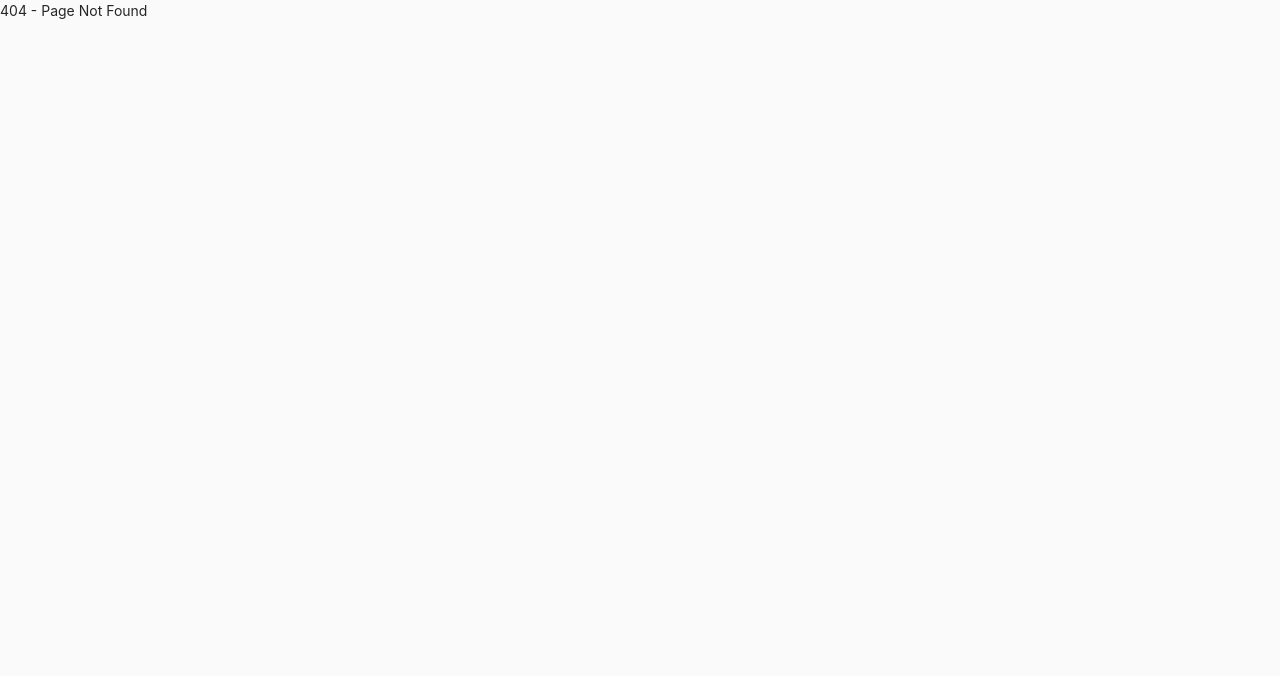
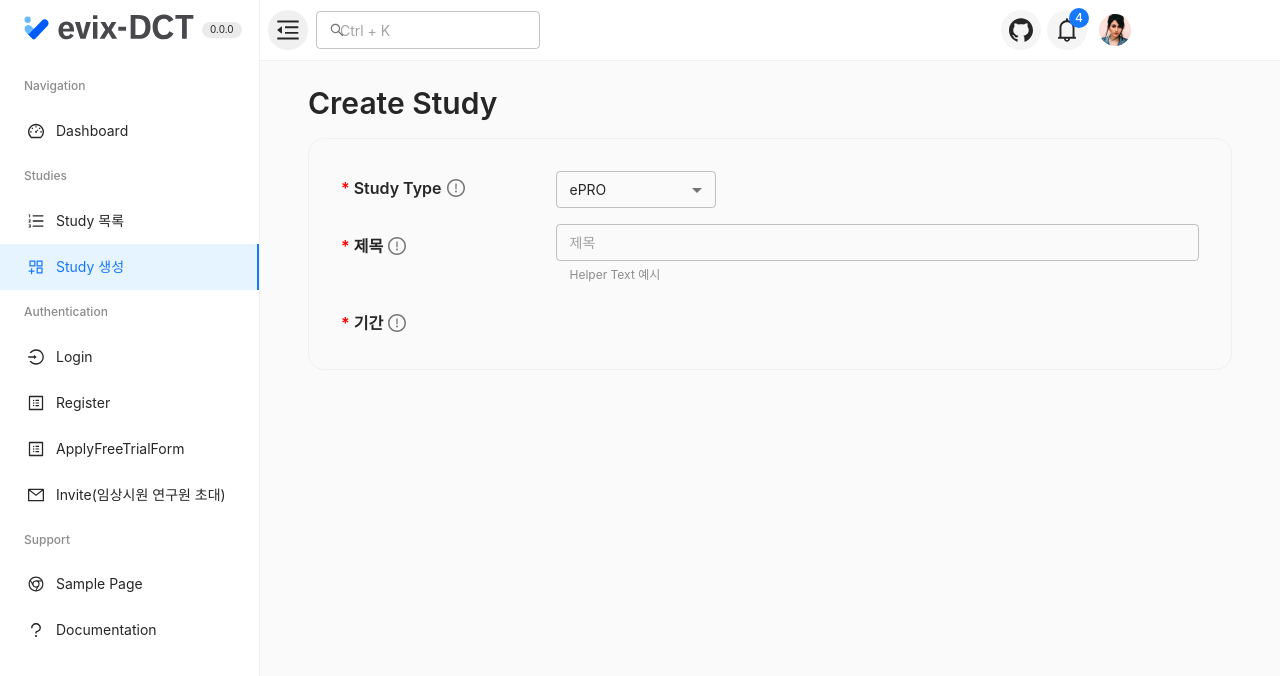
Before and after one commit to hyojin-hubilon/evix-backup, a React (Vite) app in the folder client/: page /study/new in a window 1280 px wide. Before the commit this address had no page. Shown: the top 676 px of the page. Built offline with nearby package versions, Linux system fonts and the light colour scheme; a web font is replaced by a local one.

Commit message:
datepicker 추가

```diff
--- a/client/package.json
+++ b/client/package.json
@@ -17,10 +17,12 @@
     "@mui/icons-material": "^5.15.20",
     "@mui/material": "^5.15.20",
     "@mui/x-data-grid": "^7.8.0",
+    "@mui/x-date-pickers": "^7.9.0",
     "@react-oauth/google": "^0.12.1",
     "@reduxjs/toolkit": "^2.2.5",
     "apexcharts": "^3.49.2",
     "axios": "^1.7.2",
+    "dayjs": "^1.11.11",
     "formik": "^2.4.6",
     "framer-motion": "^11.2.12",
     "i18next": "^23.11.5",
--- /dev/null
+++ b/client/src/pages/study/StudyNew.tsx
@@ -0,0 +1,82 @@
+import { ExclamationCircleOutlined } from "@ant-design/icons";
+import { Box, Container, FormControl, FormHelperText, Grid, IconButton, MenuItem, OutlinedInput, Select, Tooltip, Typography, useTheme } from '@mui/material';
+import { DatePicker } from '@mui/x-date-pickers';
+
+const StudyNew = () => {
+	const theme = useTheme();
+	const { divider } = theme.palette;
+	return (
+	<Container maxWidth="lg">
+		<Typography variant="h2" mb={2}>Create Study</Typography>
+		<Box sx={{p:'1rem', borderRadius: '1rem', border: `1px solid ${divider}`}}>
+			<Box display="flex" alignItems="center" flexDirection="column" gap={2} sx={{p: "1rem"}}>
+
+				<Grid container alignItems="flex-start">
+					<Grid item xs={3}>
+							<Box display="flex" alignItems="center" sx={{pt:"0.2rem"}}>
+								<Typography variant="h5"><span style={{color: "red"}}>*</span> Study Type</Typography>
+								<Tooltip title="Study Type을 선택할 수 있습니다" placement="right">
+									<IconButton size="small">
+										<ExclamationCircleOutlined />
+									</IconButton>
+								</Tooltip>
+							</Box>
+					</Grid>
+					<Grid item xs={9}>
+						<FormControl size="small">
+							<Select
+								value="ePRO"
+								sx={{width: "10rem"}}
+								>
+								<MenuItem value="ePRO">ePRO</MenuItem>
+							</Select>
+						</FormControl>
+					</Grid>
+				</Grid>
+
+				{/* <Divider flexItem /> */}
+
+				<Grid container alignItems="flex-start">
+					<Grid item xs={3}>
+							<Box display="flex" alignItems="center" sx={{pt:"0.5rem"}}>
+								<Typography variant="h5"><span style={{color: "red"}}>*</span> 제목</Typography>
+								<Tooltip title="Study의 제목을 입력해주세요." placement="right">
+									<IconButton size="small">
+										<ExclamationCircleOutlined />
+									</IconButton>
+								</Tooltip>
+							</Box>
+					</Grid>
+					<Grid item xs={9}>
+						<FormControl size="small" fullWidth>
+							<OutlinedInput placeholder="제목" />
+							<FormHelperText>Helper Text 예시</FormHelperText>
+						</FormControl>
+					</Grid>
+				</Grid>
+
+
+				<Grid container alignItems="flex-start">
+					<Grid item xs={3}>
+							<Box display="flex" alignItems="center" sx={{pt:"0.5rem"}}>
+								<Typography variant="h5"><span style={{color: "red"}}>*</span> 기간</Typography>
+								<Tooltip title="Study를 진행할 기간을 날짜와 시간으로 입력해주세요." placement="right">
+									<IconButton size="small">
+										<ExclamationCircleOutlined />
+									</IconButton>
+								</Tooltip>
+							</Box>
+					</Grid>
+					<Grid item xs={9}>
+						<FormControl size="small">
+							{/* <DatePicker /> */}
+						</FormControl>
+					</Grid>
+				</Grid>
+
+			</Box>
+		</Box>
+	</Container>)
+}
+
+export default StudyNew;
--- a/client/src/routes/StudyRoutes.tsx
+++ b/client/src/routes/StudyRoutes.tsx
@@ -7,6 +7,7 @@ import MainLayout from '@layout/MainLayout';
 // render - dashboard
 const StudyList = Loadable(lazy(() => import('@pages/study')));
 const StudyDetail = Loadable(lazy(() => import('@pages/study/StudyDetail')));
+const StudyNew = Loadable(lazy(() => import('@pages/study/StudyNew')))
 
 // ==============================|| STUDY ROUTING ||============================== //
 
@@ -21,6 +22,10 @@ const StudyRoutes = {
 		{
 			path: 'detail',
 			element: <StudyDetail /	>
+		},
+		{
+			path: 'new',
+			element: <StudyNew />
 		}
     ],
 };
```
Also changed, not shown: 1 other file (tests, documents, lock files or other folders).
